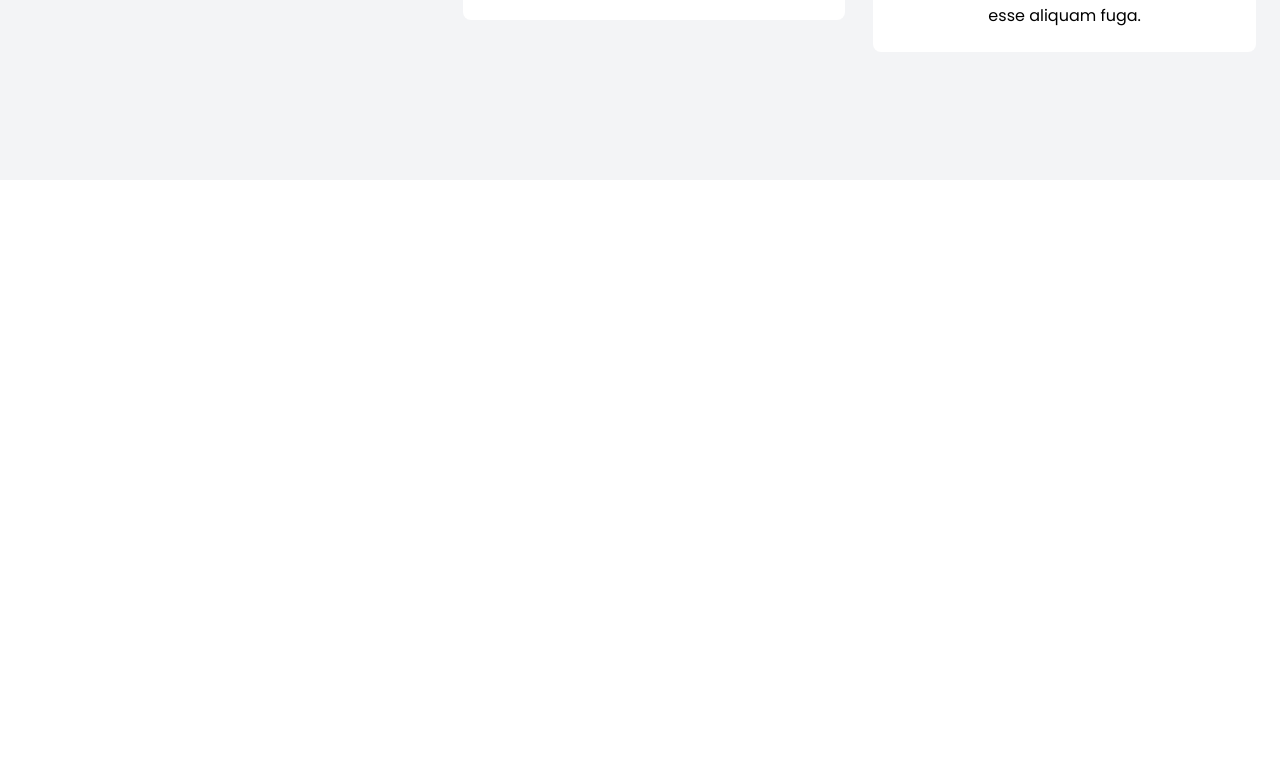
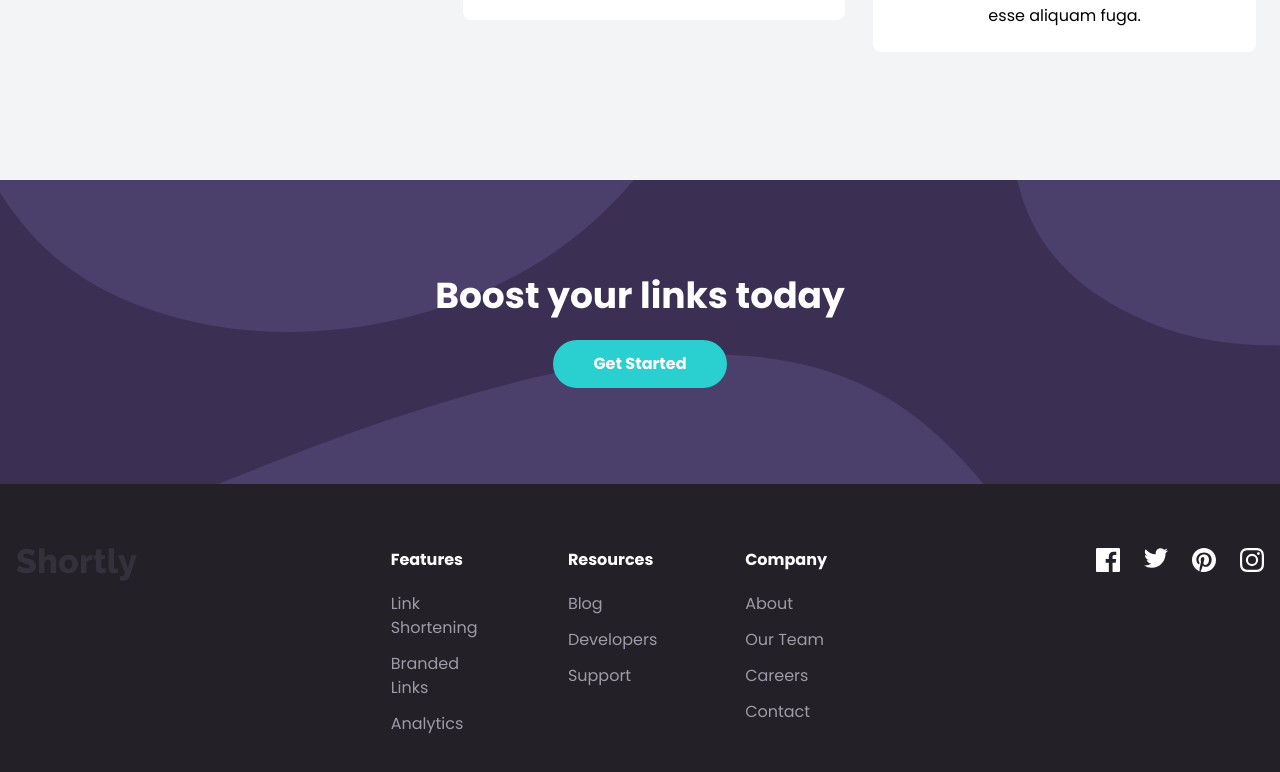
Before and after one commit to RosaLeaveMeAlone/shortly-tailwind-svelte, a SvelteKit app: page / in a window 1280 px wide. Shown: the part 1884-2656 px from the top of the page. Before the commit the page ends 2064 px from the top, so only its background shows below. Built offline with nearby package versions, Linux system fonts and the light colour scheme.

Commit message:
cta & footer

```diff
--- a/src/app.css
+++ b/src/app.css
@@ -1,3 +1,13 @@
 @tailwind base;
 @tailwind components;
 @tailwind utilities;
+
+#cta {
+    background-image: url('/images/bg-boost-desktop.svg');
+    background-repeat: no-repeat;
+    background-size: cover;
+}
+
+.ficon:hover {
+    filter: invert(79%) sepia(61%) saturate(464%) hue-rotate(130deg) brightness(89%) contrast(85%);
+}
--- a/src/routes/+page.svelte
+++ b/src/routes/+page.svelte
@@ -206,3 +206,68 @@
         </div>
     </div>
 </section>
+
+<section id="cta" class="py-24 bg-darkViolet">
+    <div class="flex flex-col p2 space-y-6">
+        <h5 class="mx-auto space-y-10 text-4xl font-bold text-center text-white">
+            Boost your links today
+        </h5>
+        <button class="px-10 py-5 mx-auto text-2xl font-bold text-white rounded-full bg-cyan hover:bg-cyanLight md:text-base md:py-3 focus:outline-none">
+            Get Started
+        </button>
+    </div>
+</section>
+
+<footer class="py-16 bg-veryDarkViolet">
+    <div class="container flex flex-col items-center justify-between mx-auto space-y-16 md:flex-row md:px-4 md:space-y-0 md:items-start">
+        <!-- Logo -->
+        <img src="images/logo.svg" alt="">
+        <!-- Menu Container -->
+        <div class="flex flex-col space-y-16 md:flex-row md:space-y-0 md:space-x-20">
+            <!-- Mennu 1 -->
+            <div class="flex flex-col items-center w-full md:items-start">
+                <div class="mb-5 font-bold text-white capitalize">Features</div>
+                <div class="flex flex-col items-center space-y-3 md:items-start">
+                    <a href="#" class="capitalize text-grayishViolet hover:text-cyan">Link shortening</a>
+                    <a href="#" class="capitalize text-grayishViolet hover:text-cyan">Branded Links</a>
+                    <a href="#" class="capitalize text-grayishViolet hover:text-cyan">Analytics</a>
+                </div>
+            </div>
+            <!-- Mennu 2 -->
+            <div class="flex flex-col items-center w-full md:items-start">
+                <div class="mb-5 font-bold text-white capitalize">Resources</div>
+                <div class="flex flex-col items-center space-y-3 md:items-start">
+                    <a href="#" class="capitalize text-grayishViolet hover:text-cyan">Blog</a>
+                    <a href="#" class="capitalize text-grayishViolet hover:text-cyan">Developers</a>
+                    <a href="#" class="capitalize text-grayishViolet hover:text-cyan">Support</a>
+                </div>
+            </div>
+            <!-- Mennu 3 -->
+            <div class="flex flex-col items-center w-full md:items-start">
+                <div class="mb-5 font-bold text-white capitalize">Company</div>
+                <div class="flex flex-col items-center space-y-3 md:items-start">
+                    <a href="#" class="capitalize text-grayishViolet hover:text-cyan">About</a>
+                    <a href="#" class="capitalize text-grayishViolet hover:text-cyan">Our Team</a>
+                    <a href="#" class="capitalize text-grayishViolet hover:text-cyan">Careers</a>
+                    <a href="#" class="capitalize text-grayishViolet hover:text-cyan">Contact</a>
+                </div>
+            </div>
+        </div>
+        <!-- Social Media Container -->
+        <div class="flex space-x-6">
+            <a href="#">
+                <img src="images/icon-facebook.svg" alt="" class="ficon">
+            </a>
+            <a href="#">
+                <img src="images/icon-twitter.svg" alt="" class="ficon">
+            </a>
+            <a href="#">
+                <img src="images/icon-pinterest.svg" alt="" class="ficon">
+            </a>
+            <a href="#">
+                <img src="images/icon-instagram.svg" alt="" class="ficon">
+            </a>
+        </div>
+    </div>
+
+</footer>
```
